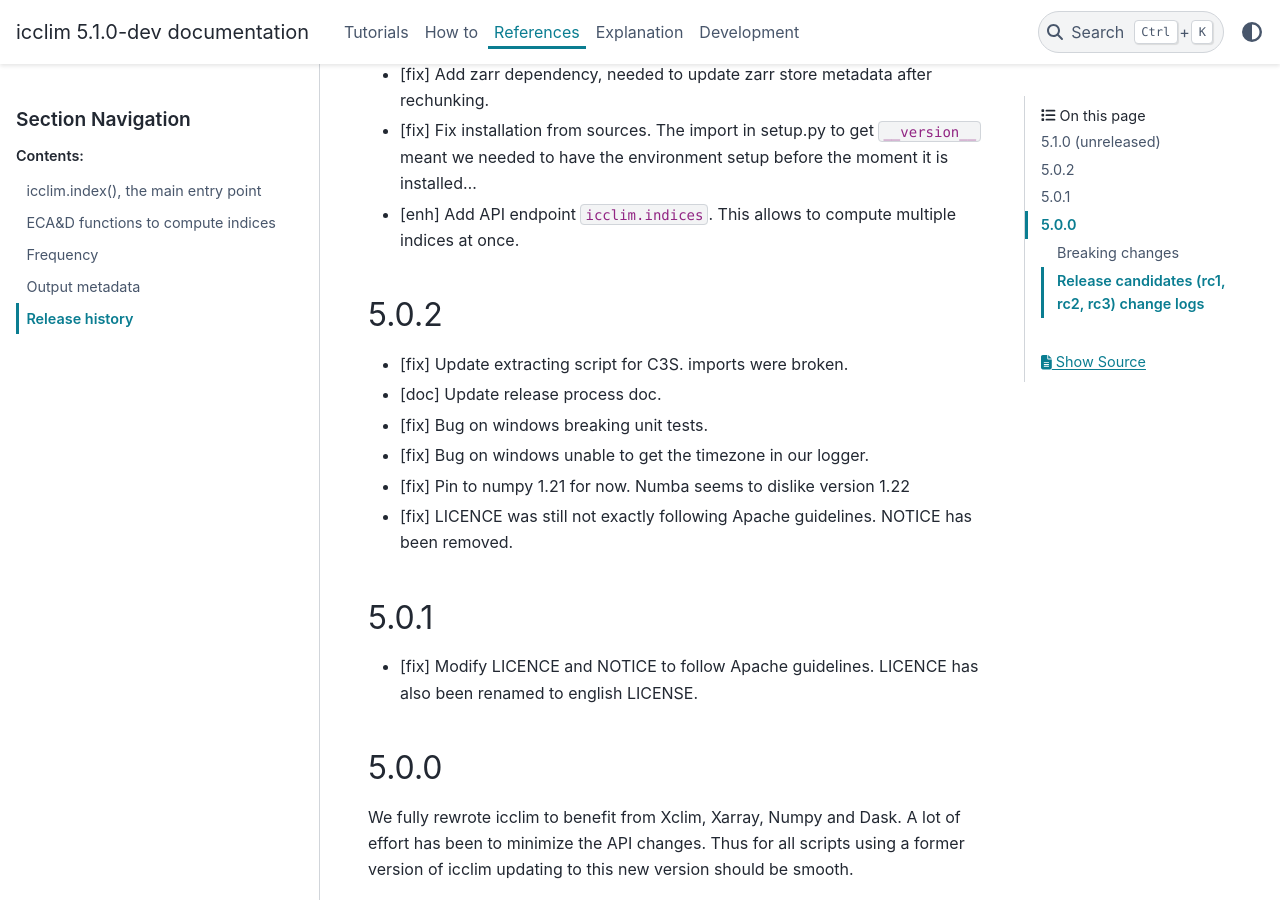
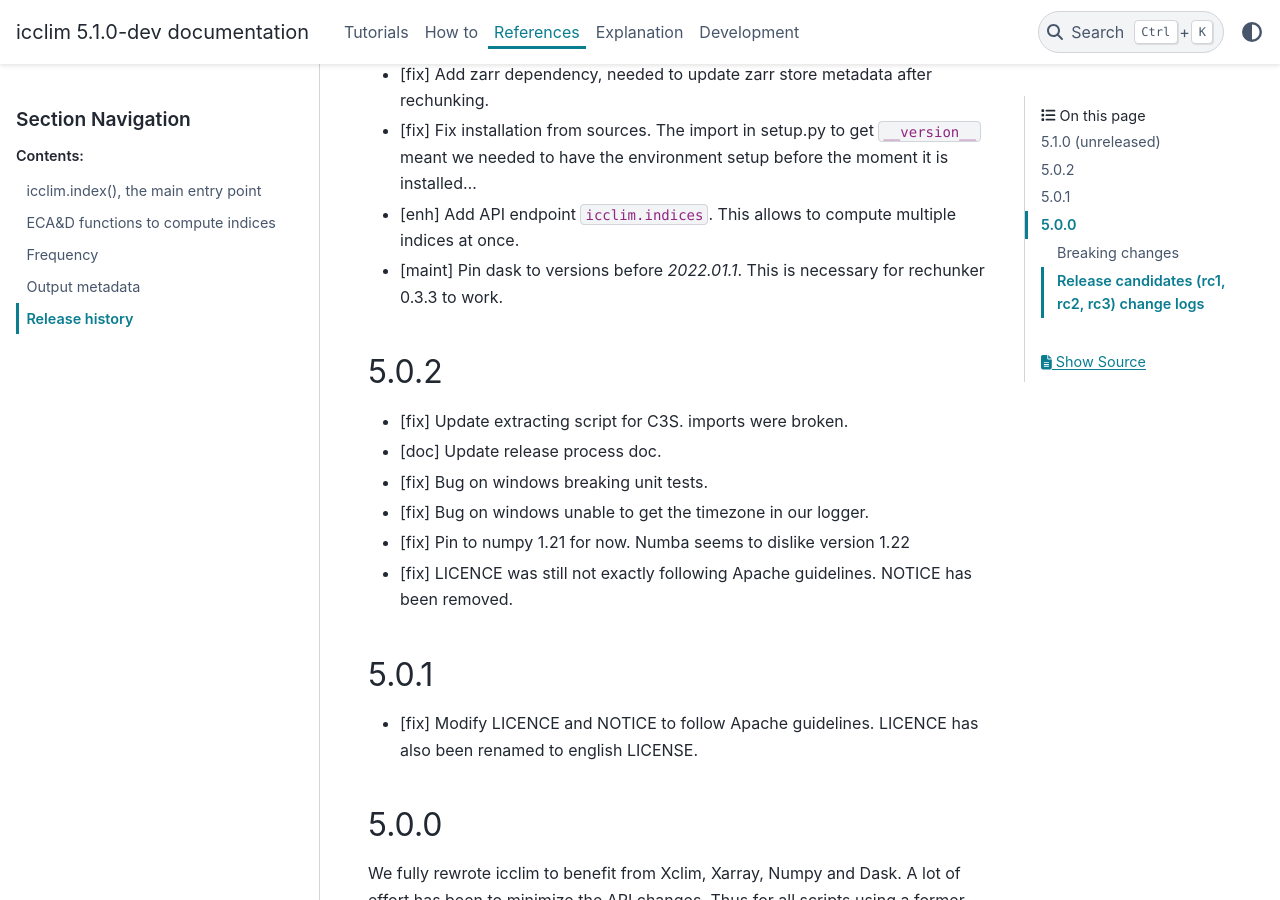
Before and after one commit to cerfacs-globc/icclim, a Sphinx documentation site: the page built from doc/source/references/release_notes.rst, in a window 1280 px wide and 900 px high, scrolled down 779 px. Built offline with Sphinx 7.4.7 and the PyData theme 0.15.4, drawn with Linux system fonts in a browser that asks for light colours.

Commit message:
MAINT: Add release note

```diff
--- a/doc/source/references/release_notes.rst
+++ b/doc/source/references/release_notes.rst
@@ -18,6 +18,7 @@ Release history
 * [fix] Add zarr dependency, needed to update zarr store metadata after rechunking.
 * [fix] Fix installation from sources. The import in setup.py to get ``__version__`` meant we needed to have the environment setup before the moment it is installed...
 * [enh] Add API endpoint ``icclim.indices``. This allows to compute multiple indices at once.
+* [maint] Pin dask to versions before `2022.01.1`. This is necessary for rechunker 0.3.3 to work.
 
 .. _`9ac35c2f`: https://github.com/cerfacs-globc/icclim/commit/9ac35c2f7bda76b26427fd433a79f7b4334776e7
 
```
